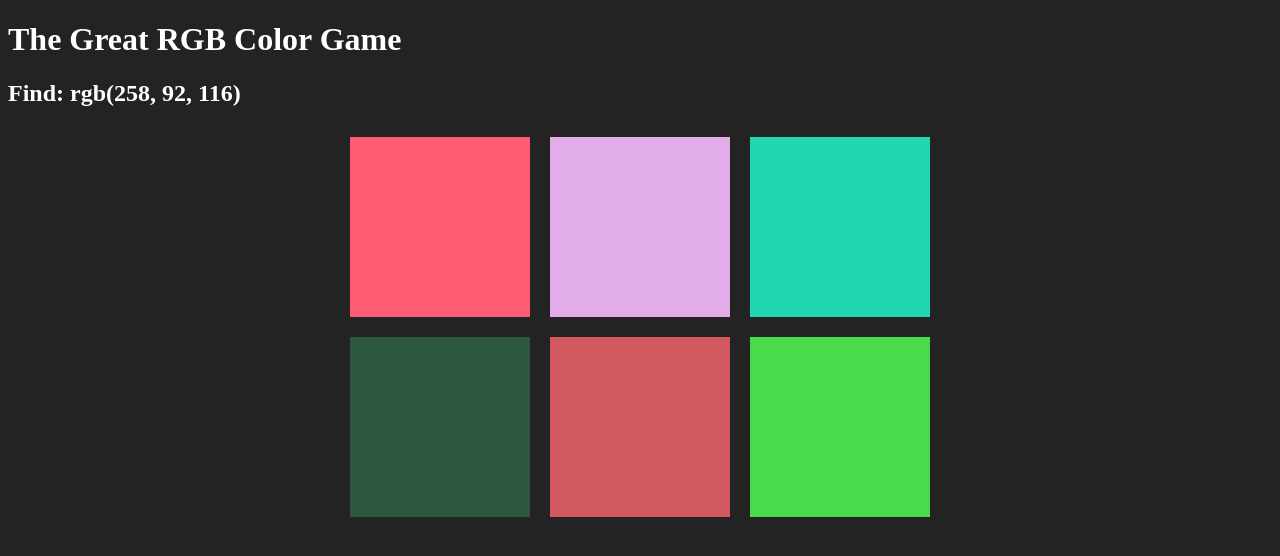
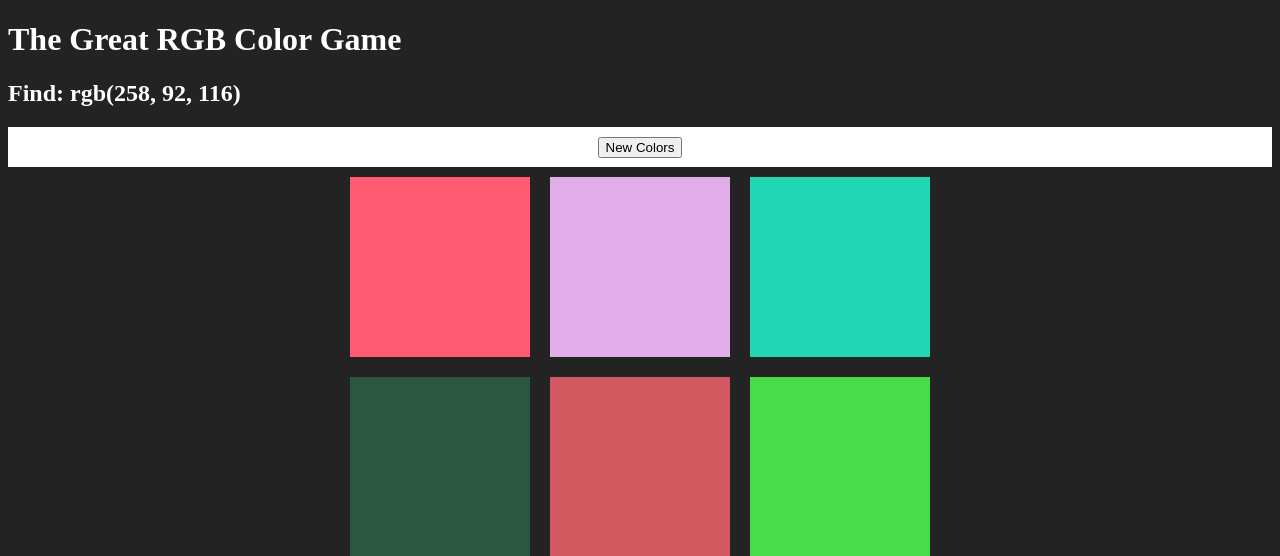
Before and after one commit to bhoomij/color_game, a PHP site: page / in a window 1280 px wide. Shown: the top 556 px of the page. Run offline with PHP 8.4, Linux system fonts and the light colour scheme.

Commit message:
Add 'PlayAgain/New Colors' feature

```diff
--- a/css/style.css
+++ b/css/style.css
@@ -1,6 +1,5 @@
 body {
     background-color: #232323;
-    color: white;
 }
 
 #container {
@@ -15,3 +14,14 @@ body {
     padding-bottom: 30%;
     float: left;
 }
+
+#heading {
+    color: white;
+}
+
+#stripe {
+    background: white;
+    height: 30px;
+    text-align: center;
+    padding-top: 10px;
+}
--- a/index.html
+++ b/index.html
@@ -14,7 +14,8 @@
         <h1>The Great RGB Color Game</h1>
         <h2>Find: <span id="displayColor"></span></h2>
     </div>
-    <div>
+    <div id="stripe">
+        <button id="reset">New Colors</button>
         <span id="message"></span>
     </div>
     <div id="container">
--- a/js/script.js
+++ b/js/script.js
@@ -4,8 +4,19 @@ var squares = document.querySelectorAll(".square");
 var displayColor = document.querySelector("#displayColor");
 var messageDisplay = document.querySelector("#message");
 var heading = document.querySelector("#heading");
+var resetButton = document.querySelector("#reset");
 
 displayColor.textContent = pickColor();
+
+resetButton.addEventListener("click", function () {
+    colors = generateRandomColor(6);
+    for (var i = 0; i < squares.length; i++) {
+        squares[i].style.backgroundColor = colors[i];
+    }
+    displayColor.textContent = pickColor();
+    heading.style.backgroundColor = "#232323";
+
+});
 
 for (var i = 0; i < squares.length; i++) {
     squares[i].style.backgroundColor = colors[i];
@@ -17,6 +28,7 @@ for (var i = 0; i < squares.length; i++) {
             messageDisplay.textContent = "Correct!";
             changeColor(selectedColor);
             heading.style.backgroundColor = selectedColor;
+            resetButton.textContent = "Play Again";
         } else {
             messageDisplay.textContent = "Try Again";
             this.style.backgroundColor = "#232323";
```
